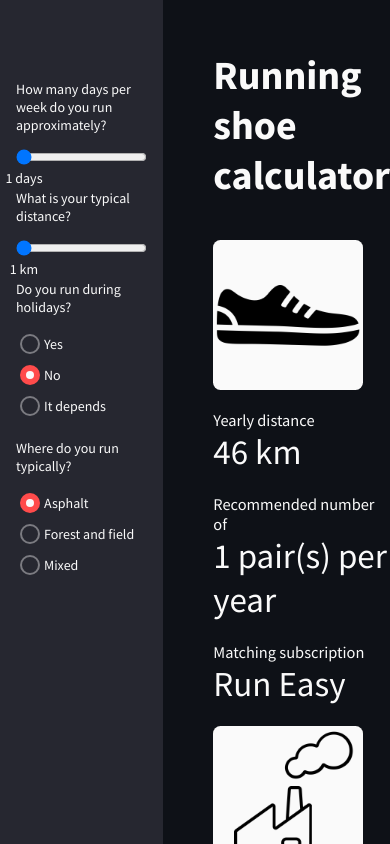
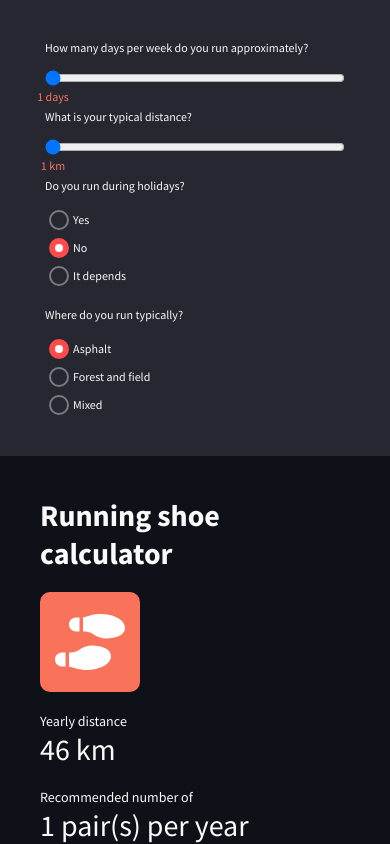
Before and after one commit to CinatitBR/shoe-calculator, a React (Create React App) app: page / in a window 390 px wide. Built offline with nearby package versions, Linux system fonts and the light colour scheme.

Commit message:
Add media query styles

```diff
--- a/src/App.js
+++ b/src/App.js
@@ -3,8 +3,10 @@ import { useState, useEffect } from 'react'
 import Sidebar from './components/Sidebar'
 import ShoeForm from './components/ShoeForm'
 
-import shoeImg from './assets/shoe.png'
-import factoryImg from './assets/factory.png'
+import shoeSvg from './assets/shoe.svg'
+import industrySvg from './assets/industry.svg'
+// import shoeImg from './assets/shoe.png'
+// import factoryImg from './assets/factory.png'
 
 import './style.css'
 
@@ -123,7 +125,9 @@ function App() {
           <div className="info-item-list">
 
             <div className="info-item">
-              <img src={shoeImg} className="info-image" alt="Shoe" />
+              <div className="imageWrapper">
+                <img src={shoeSvg} alt="Shoe" />
+              </div>
 
               <InfoFieldList
                 fields={[
@@ -144,7 +148,9 @@ function App() {
             </div>
 
             <div className="info-item">
-              <img src={factoryImg} className="info-image" alt="Factory" />
+              <div className="imageWrapper">
+                <img src={industrySvg} alt="Factory" />
+              </div>
 
               <div className="info-field-list">
                 <InfoFieldList
--- a/src/components/InputRange/style.module.css
+++ b/src/components/InputRange/style.module.css
@@ -15,4 +15,5 @@
 .bubble {
   position: absolute;
   transform: translateX(-50%);
+  color: var(--orange-light);
 }
--- a/src/components/ShoeForm/style.css
+++ b/src/components/ShoeForm/style.css
@@ -1,3 +1,7 @@
+.shoeForm {
+  width: min(300px, 100%);
+}
+
 .shoeForm .field-list {
   display: flex;
   flex-direction: column;
--- a/src/components/Sidebar/style.css
+++ b/src/components/Sidebar/style.css
@@ -1,10 +1,23 @@
 .sidebar {
   background-color: var(--background-light);
-  padding: 16px;
-  padding-top: 80px;
+  padding: 40px;
   width: 300px;
+  margin-left: 0;
+  transition: margin-left 0.4s ease;
+
+  display: flex;
+  flex-direction: column;
+  align-items: center;
 
   position: sticky;
   top: 0;
   bottom: 0;
 }
+
+/* Responsiveness */
+@media only screen and (max-width: 750px) {
+  .sidebar {
+    position: static;
+    width: 100%;
+  }
+}
--- a/src/style.css
+++ b/src/style.css
@@ -3,9 +3,12 @@
   --background-dark: #0e1117;
   --gray: #7b7b81;
   --orange: #ff4b4b;
+  --orange-light: #F9735B;
   --white: #fafafa;
   --green: #17a640;
   --blue: #2e9aff;
+
+  --small-screen: 1000px;
 }
 
 * {
@@ -15,18 +18,16 @@
   font-family: 'Source Sans Pro', sans-serif;
 }
 
+html {
+  font-size: 14px;
+}
+
 body {
   background: var(--background-dark);
   color: var(--white);
-  font-size: 14px;
   font-weight: 400;
   width: 100vw;
   height: 100vh;
-}
-
-.info-item img {
-  background-color: var(--white);
-  border-radius: 5%;
 }
 
 /* App wrapper */
@@ -43,29 +44,31 @@ body {
 .content-wrapper {
   width: 100%;
   height: 100%;
+  padding: 40px;
+
+  display: flex;
+  flex-direction: column;
+  align-items: flex-start;
+  justify-content: flex-start;
 }
 
 /* Info Wrapper */
 .info-wrapper {
-  margin-top: 50px;
-  margin-left: 50px;
-
-  display: flex;
+  display: inline-flex;
   flex-direction: column;
-  gap: 40px;
+  gap: 20px;
 }
 
 .info-wrapper h1 {
-  font-size: 40px;
+  font-size: 2.5rem;
   font-weight: bold;
 }
 
-/* Info item */
+/* Info item list */
 .info-item-list {
   display: flex;
   flex-direction: row;
-  flex-wrap: wrap;
-  gap: 20px;
+  gap: 40px;
 }
 
 .info-item-list .info-item {
@@ -74,8 +77,19 @@ body {
   gap: 20px;
 }
 
-.info-item .info-image {
-  width: 150px;
+.info-item .imageWrapper {
+  width: 100px;
+  height: 100px;
+  background-color: var(--orange-light);
+  border-radius: 10px;
+
+  display: flex;
+  justify-content: center;
+  align-items: center;
+}
+
+.info-item img {
+  width: 70px;
 }
 
 /* Info field */
@@ -96,7 +110,7 @@ body {
 }
 
 .info-field .value {
-  font-size: 35px;
+  font-size: 2.5rem;
 }
 
 /* Subscribe link */
@@ -104,3 +118,22 @@ body {
   color: var(--blue);
   font-size: 16px;
 }
+
+/* Responsiveness */
+@media only screen and (max-width: 750px) {
+  .app-wrapper {
+    flex-direction: column;
+  }
+
+  html {
+    font-size: 12px;
+  }
+
+  .content-wrapper {
+    align-items: center;
+  }
+
+  .info-item-list {
+    flex-direction: column;
+  }
+}
```
Also changed, not shown: src/assets/industry.svg, src/assets/shoe.svg.
